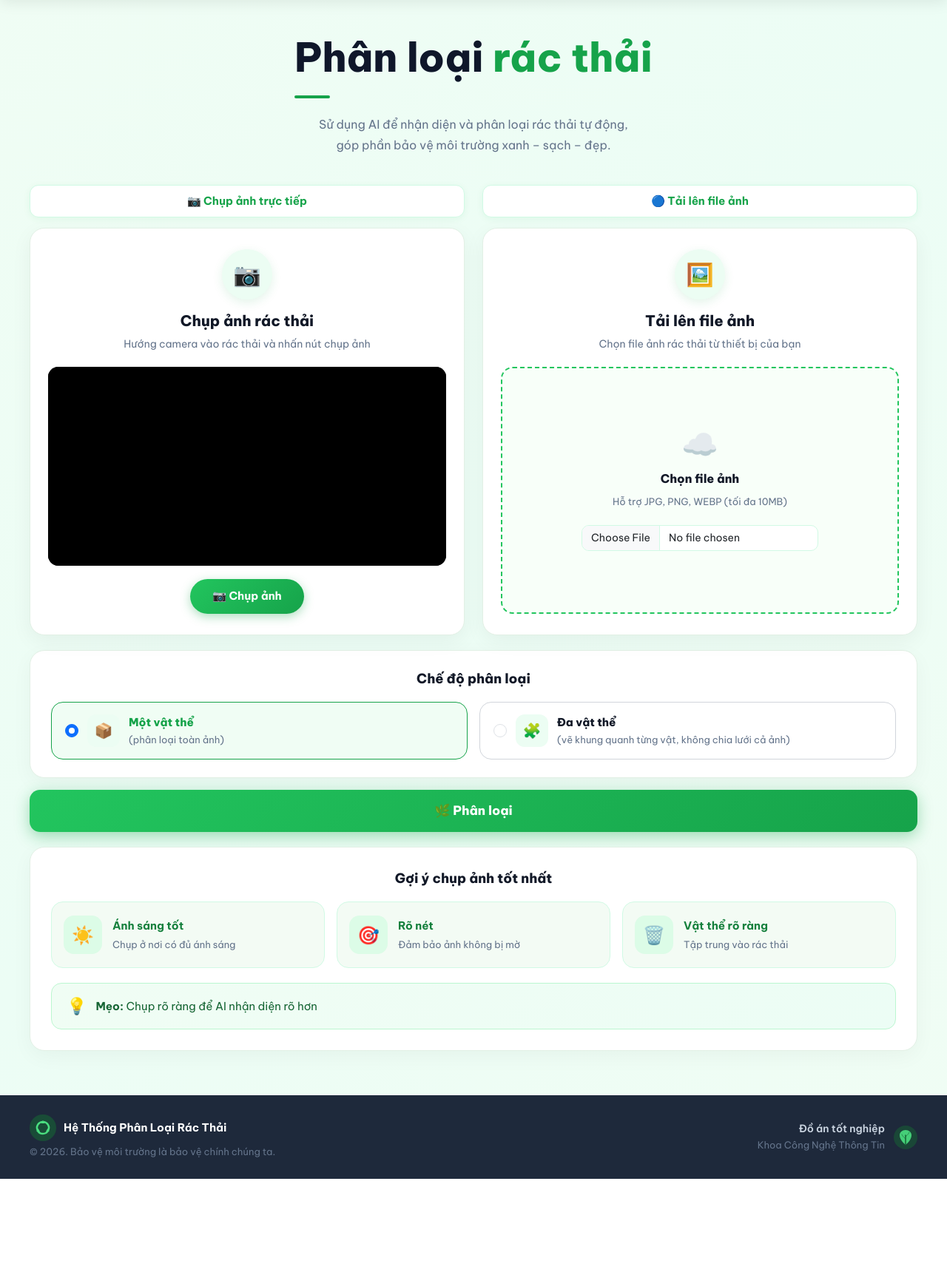
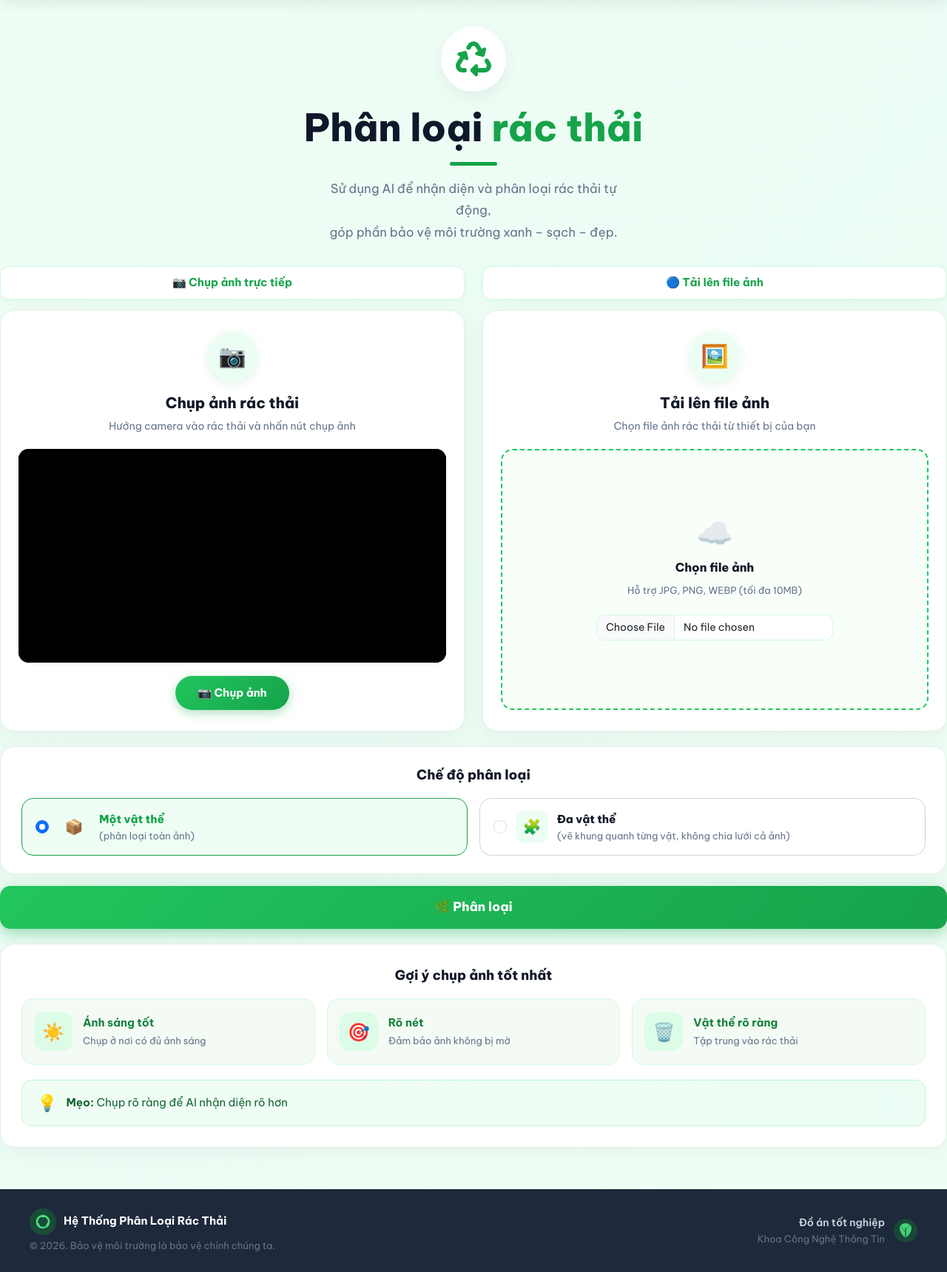
Before and after one commit to nguyentran416/Code, a Flask app: template templates/upload.html in a window 1280 px wide. Shown: the part 159-1879 px from the top of the page at 74% size. Before the commit the page ends 1753 px from the top, so only its background shows below. Run offline with Flask 3, Linux system fonts and the light colour scheme; the template is opened without the code that fills it, so the values that code supplies are empty; some libraries are stand-ins or nearby versions.

Commit message:
Layout ploai rác

```diff
--- a/templates/upload.html
+++ b/templates/upload.html
@@ -10,46 +10,75 @@
 
     /* ── WRAPPER ── */
     .classify-wrapper {
-        padding: 48px 40px 60px;
+        padding: 36px 0 56px;
+        max-width: 1280px;
+        margin: 0 auto;
     }
 
     /* ── HERO ── */
     .hero-section {
+        display: flex;
+        flex-direction: column;
+        align-items: center;
+        justify-content: center;
+        margin-bottom: 32px;
         text-align: center;
-        margin-bottom: 40px;
+    }
+
+    .hero-icon {
+        width: 88px;
+        height: 88px;
+        border-radius: 50%;
+        background: #fff;
+        display: flex;
+        align-items: center;
+        justify-content: center;
+        box-shadow: 0 8px 24px rgba(15, 23, 42, 0.06);
+        flex-shrink: 0;
+        margin-bottom: 20px;
+    }
+
+    .hero-icon i {
+        font-size: 48px;
+        color: #16a34a;
+    }
+
+    .hero-title-wrapper {
+        display: flex;
+        flex-direction: column;
+        align-items: center;
     }
 
     .hero-title {
-        font-size: 54px;
+        font-size: 3.2rem;
         font-weight: 800;
-        line-height: 1.1;
+        line-height: 1.15;
+        margin-bottom: 12px;
+        margin: 0;
+    }
+
+    .hero-title .dark {
         color: #0f172a;
-        margin-bottom: 16px;
     }
 
     .hero-title .green {
         color: #16a34a;
     }
 
-    .hero-title-wrapper {
-        display: inline-block;
-        text-align: left;
-    }
-
     .hero-divider {
-        width: 48px;
-        height: 4px;
+        width: 64px;
+        height: 5px;
         background: #16a34a;
-        border-radius: 4px;
-        margin: 22px 0;
+        border-radius: 20px;
+        margin: 16px auto 16px;
     }
 
     .hero-desc {
         color: #64748b;
-        font-size: 16px;
-        line-height: 1.7;
-        max-width: 560px;
-        margin: 0 auto;
+        font-size: 1.05rem;
+        line-height: 1.75;
+        margin: 0;
+        max-width: 420px;
     }
 
     /* ── COLUMN LABELS ── */
@@ -502,14 +531,20 @@
 
     <!-- ── HERO ── -->
     <div class="hero-section">
+        <div class="hero-icon">
+            <i class="fas fa-recycle"></i>
+        </div>
         <div class="hero-title-wrapper">
-            <h1 class="hero-title">Phân loại <span class="green">rác thải</span></h1>
+            <h1 class="hero-title">
+                <span class="dark">Phân loại</span>
+                <span class="green"> rác thải</span>
+            </h1>
             <div class="hero-divider"></div>
+            <p class="hero-desc">
+                Sử dụng AI để nhận diện và phân loại rác thải tự động,<br>
+                góp phần bảo vệ môi trường xanh – sạch – đẹp.
+            </p>
         </div>
-        <p class="hero-desc">
-            Sử dụng AI để nhận diện và phân loại rác thải tự động,<br>
-            góp phần bảo vệ môi trường xanh – sạch – đẹp.
-        </p>
     </div>
 
     <form method="POST" action="/" enctype="multipart/form-data" id="uploadForm">
```
Also changed, not shown: templates/news.html (+54 -4 lines).
